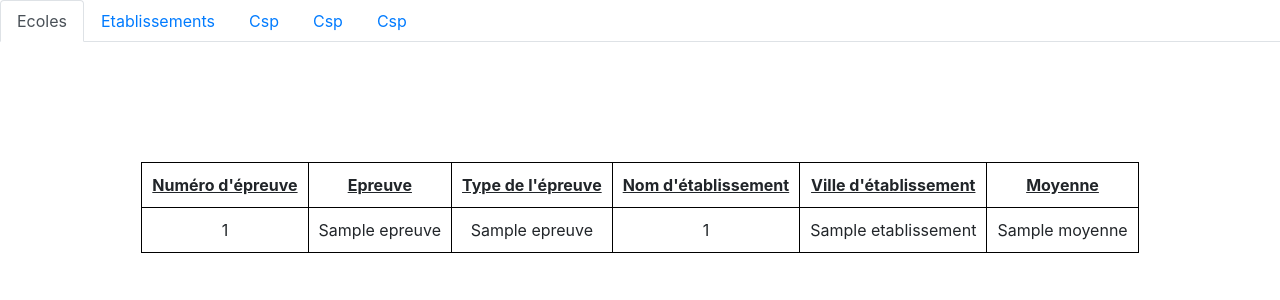
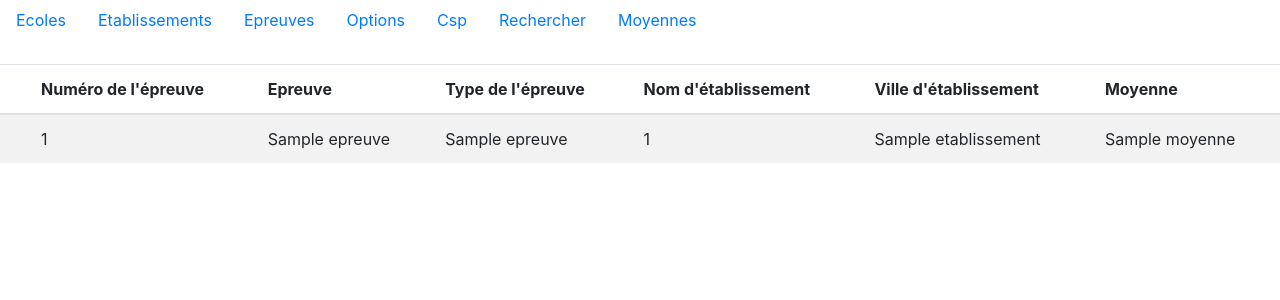
Before and after one commit to Jcz125/exam-results-app, a Flask app: template web/templates/moyenne_epreuve_etab.html in a window 1280 px wide. Shown: the top 300 px of the page. Run offline with Flask 2, Linux system fonts and the light colour scheme; the template is opened without the code that fills it: most values are stand-ins (such as "Sample title", 1, 10 or a date in 2020); some libraries are stand-ins or nearby versions.

Commit message:
Update moyenne_epreuve_etab.html

```diff
--- a/web/templates/moyenne_epreuve_etab.html
+++ b/web/templates/moyenne_epreuve_etab.html
@@ -7,46 +7,36 @@
     <link rel="stylesheet" href="https://stackpath.bootstrapcdn.com/bootstrap/4.3.1/css/bootstrap.min.css" integrity="sha384-ggOyR0iXCbMQv3Xipma34MD+dH/1fQ784/j6cY/iJTQUOhcWr7x9JvoRxT2MZw1T" crossorigin="anonymous">
 
     <title>Moyenne de l'épreuve </title>
-    <style>
-        table{
-            border-collapse: collapse;
-            margin: auto;
 
-}
-
-td{
-  border: 1px solid black;
-  padding: 10px;
-  text-align :center;
-
-}
-    </style>
 </head>
 <body>
-  <ul class="nav nav-tabs">
+  <ul class="nav nav-pills">
     <li class="nav-item">
-      <a class="nav-link active" href="/ecole">Ecoles</a>
+      <a class="nav-link " href="/ecole">Ecoles</a>
     </li>
     <li class="nav-item">
       <a class="nav-link" href="/etablissement">Etablissements</a>
     </li>
     <li class="nav-item">
-      <a class="nav-link" href="#">Csp</a>
+      <a class="nav-link" href="/epreuve">Epreuves</a>
     </li>
     <li class="nav-item">
-        <a class="nav-link" href="#">Csp</a>
+        <a class="nav-link " href="/option">Options</a>
       </li>
       <li class="nav-item">
-        <a class="nav-link" href="#">Csp</a>
+        <a class="nav-link" href="/csp">Csp</a>
+      </li>
+      <li class="nav-item">
+        <a class="nav-link" href="/rech">Rechercher</a>
+      </li>
+      <li class="nav-item">
+        <a class="nav-link " href="/moyenne_forms">Moyennes</a>
       </li>
   </ul>
 
     <br>
-    <br>
-    <br>
-    <br>
-    <br>
-    <table>
+
+  <!--   <table>
         <tr>
           <td><B><U>Numéro d'épreuve</U></B></td>
           <td><B><U>Epreuve</U></B></td>
@@ -64,6 +54,39 @@ td{
           <td>{{moyenne}}</td>
 
         </tr>
+      </table> -->
+      <table class="table table-striped">
+        <thead>
+          <tr>
+            <th scope="col"></th>
+
+            <th scope="col">Numéro de l'épreuve</th>
+            <th scope="col">Epreuve</th>
+            <th scope="col">Type de l'épreuve</th>
+            <th scope="col">Nom d'établissement</th>
+            <th scope="col">Ville d'établissement</th>
+            <th scope="col">Moyenne</th>
+
+
+
+
+          </tr>
+        </thead>
+        <tbody>
+
+          <tr>
+            <th scope="row"></th>
+            <td>{{epreuve[0][0]}}</td>
+            <td>{{epreuve[0][1]}}</td>
+            <td>{{epreuve[0][2]}}</td>
+            <td>{{etablissement[0][0]}}</td>
+            <td>{{etablissement[0][1]}}</td>
+            <td>{{moyenne}}</td>
+
+
+          </tr>
+
+        </tbody>
       </table>
 </body>
 </html>
```
